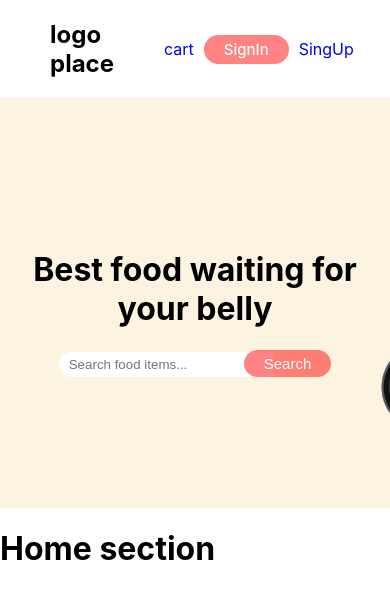
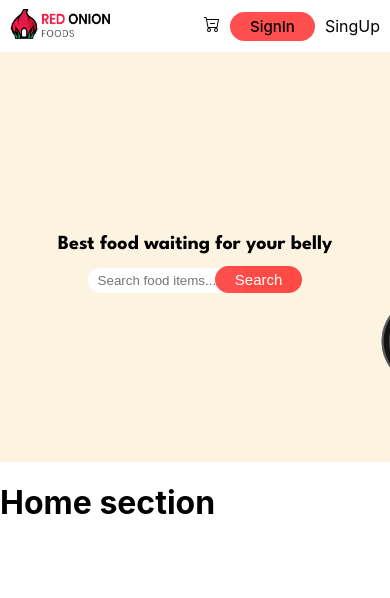
Before and after one commit to proloypaul/belly-food-client, a React (Create React App) app: page / in a window 390 px wide. Shown: the top 598 px of the page. Built offline with nearby package versions, Linux system fonts and the light colour scheme.

Commit message:
style header component

```diff
--- a/package.json
+++ b/package.json
@@ -8,6 +8,7 @@
     "@testing-library/user-event": "^13.5.0",
     "react": "^18.2.0",
     "react-dom": "^18.2.0",
+    "react-icons": "^4.8.0",
     "react-router-dom": "^6.9.0",
     "react-scripts": "5.0.1",
     "web-vitals": "^2.1.4"
--- a/src/App.css
+++ b/src/App.css
@@ -1,5 +1,7 @@
+@import url('https://fonts.googleapis.com/css2?family=League+Spartan:wght@700&family=Montserrat:ital,wght@0,500;0,700;1,300&display=swap');
+
 .commonButton{
-  background-color: rgba(255, 0, 0, 0.488);
+  background-color: rgba(255, 0, 0, 0.693);
   color: #fff;
   font-size: 15px;
   font-weight: 500;
--- a/src/Components/Header/Header.css
+++ b/src/Components/Header/Header.css
@@ -5,14 +5,19 @@
     margin: 0px 50px;
 }
 
+.navbar .navbarLogo img{
+    width: 100px;
+    height: 30px;
+}
 .headerContainer .navbarOption ul {
     list-style: none;
     display: flex;
+}
 
-}
 .navbarOption ul li a{
     text-decoration: none;
     margin-left: 10px;
+    color: #000;
 }
 .bannerContainer{
     width: 100%;
@@ -31,6 +36,10 @@
 .bannerContainer .bannerTitle{
     text-align: center;
 }
+.bannerTitle h1{
+    font-family: 'League Spartan', sans-serif;
+    font-size: 30px;
+}
 .bannerTitle .bannerSearch input{
     padding: 5px 10px;
     border:0;
@@ -39,3 +48,25 @@
     width: 50%;
     margin-right: -30px;
 }
+
+@media screen and (max-width: 760px) and (min-width: 300px){
+    .headerContainer{
+        width: 100%;
+        /* background-color: aquamarine; */
+    }
+    .headerContainer .navbar{
+        margin: 0px 10px;
+
+    }
+    .bannerContainer{
+        width: 100%;
+        background-repeat: no-repeat;
+        /* height: 400px; */
+        background-size: cover;
+        background-position: center;
+    }
+    .bannerContainer .bannerTitle h1{
+        font-size: 20px;
+    }
+
+}
--- a/src/Components/Header/Header.js
+++ b/src/Components/Header/Header.js
@@ -1,17 +1,18 @@
 import React from 'react';
 import { Link } from 'react-router-dom';
 import "./Header.css";
-
+import {BsCartDash} from 'react-icons/bs';
+import navLogo from "../../Images/logo.png";
 const Header = () => {
     return (
         <div className='headerContainer'>
             <nav className='navbar'>
                 <div className='navbarLogo'>
-                    <h1>logo place</h1>
+                    <img src={navLogo} alt='Empty!'/>
                 </div>
                 <div className='navbarOption'>
                     <ul>
-                        <li><Link to="/cart">cart</Link></li>
+                        <li><Link to="/cart"><BsCartDash/></Link></li>
                         <li><Link to="/signIn" className='commonButton'>SignIn</Link></li>
                         <li><Link to="/signUp">SingUp</Link></li>
                     </ul>
```
Also changed, not shown: src/Images/logo.png (added), 1 other file (tests, documents, lock files or other folders).
